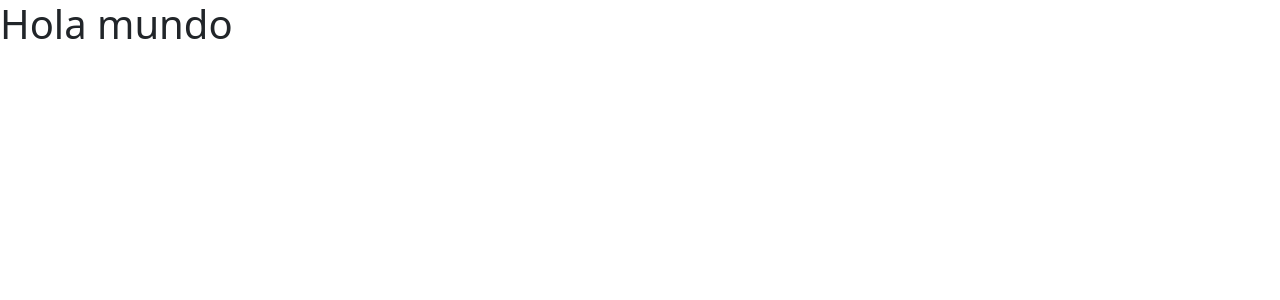
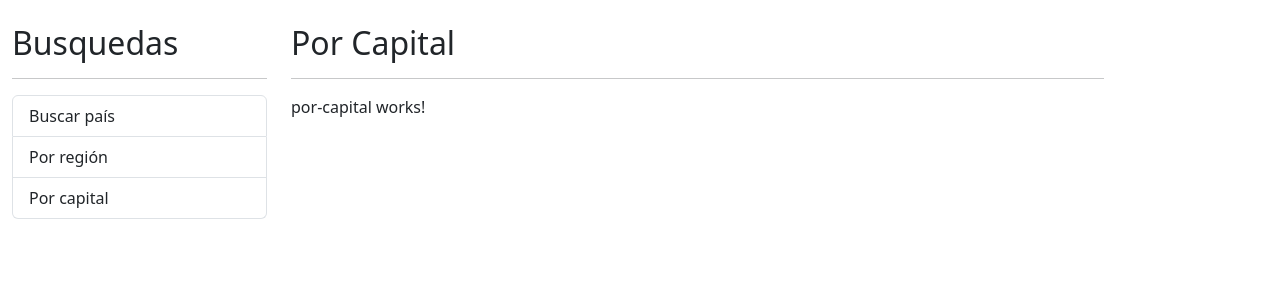
Before and after one commit to YoSoyCruz/infoPaises, an Angular app: page / in a window 1280 px wide. Shown: the top 300 px of the page. Built offline with nearby package versions, Linux system fonts and the light colour scheme.

Commit message:
se da estilo a la página principal

```diff
--- a/src/app/app.component.html
+++ b/src/app/app.component.html
@@ -1 +1,17 @@
-<h1>Hola mundo</h1>
+<div class="row container mt-4">
+    <div class="col-3">
+        <h2>Busquedas</h2>
+        <hr>
+        <ul class="list-group">
+            <li class="list-group-item">Buscar país</li>
+            <li class="list-group-item">Por región</li>
+            <li class="list-group-item">Por capital</li>
+        </ul>
+    </div>
+
+    <div class="col">
+        <h2>Por Capital</h2>
+        <hr>
+        <app-por-capital></app-por-capital>
+    </div>
+</div>
```
